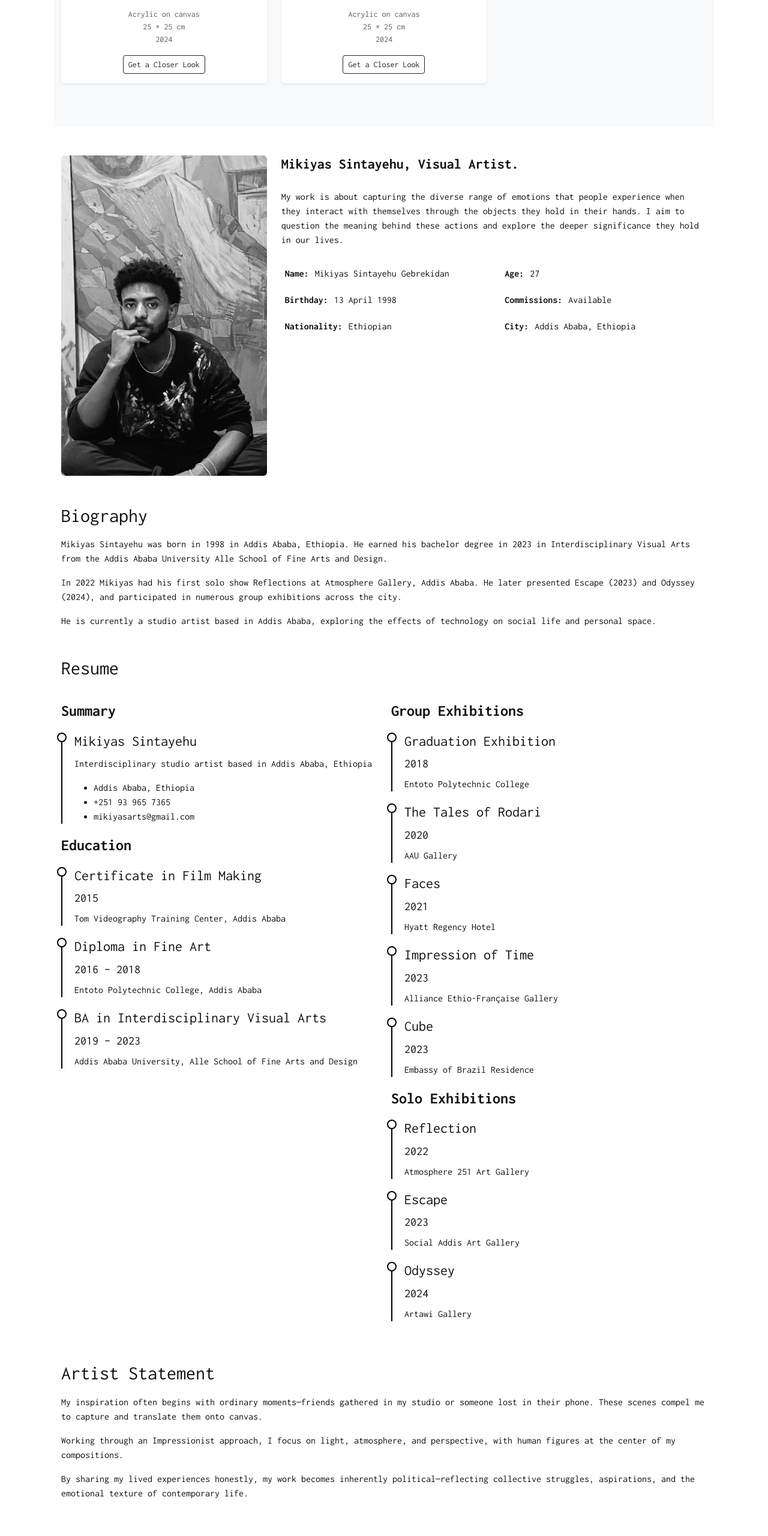
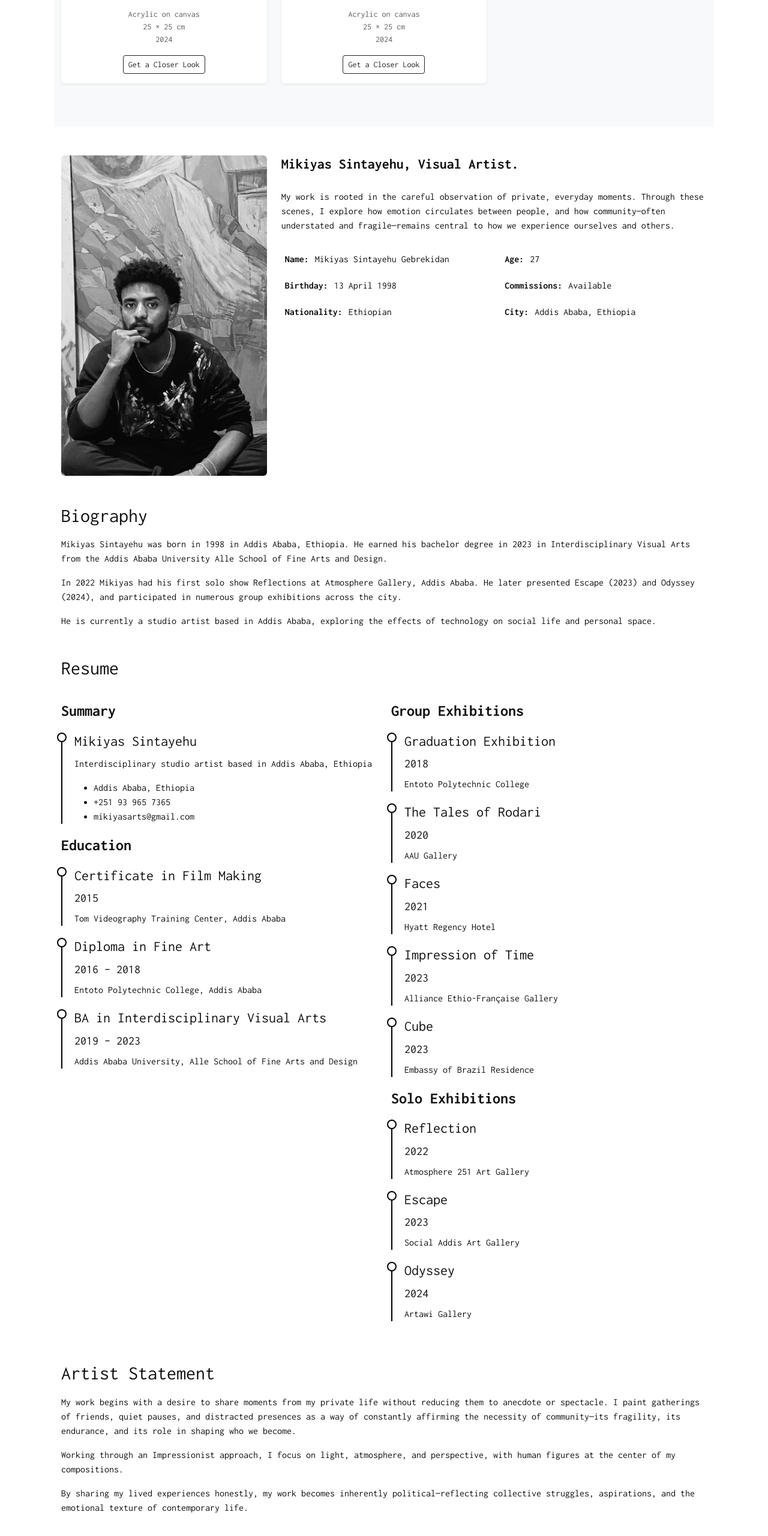
Before and after one commit to TallYoda/ArtPortfolio, a React (Vite) app in the folder mike_porrtfolio/: page / in a window 1280 px wide. Shown: the part 6311-8871 px from the top of the page at 60% size. Built offline with nearby package versions, Linux system fonts and the light colour scheme.

Commit message:
refactor: revise About component text for clarity and depth

```diff
--- a/mike_porrtfolio/src/components/about.tsx
+++ b/mike_porrtfolio/src/components/about.tsx
@@ -21,10 +21,8 @@ const About: React.FC = () => {
             <h2>Mikiyas Sintayehu, Visual Artist.</h2>
 
             <p className="fst-italic py-3">
-              My work is about capturing the diverse range of emotions that people
-              experience when they interact with themselves through the objects
-              they hold in their hands. I aim to question the meaning behind these
-              actions and explore the deeper significance they hold in our lives.
+            My work is rooted in the careful observation of private, everyday moments. Through these scenes,
+            I explore how emotion circulates between people, and how community—often understated and fragile—remains central to how we experience ourselves and others.
             </p>
 
             <div className="row">
@@ -195,9 +193,9 @@ const About: React.FC = () => {
         <div className="section-title mt-5">
           <h2>Artist Statement</h2>
           <p>
-            My inspiration often begins with ordinary moments—friends gathered
-            in my studio or someone lost in their phone. These scenes compel me
-            to capture and translate them onto canvas.
+          My work begins with a desire to share moments from my private life without reducing them to anecdote or spectacle. I paint gatherings of friends,
+          quiet pauses, and distracted presences as a way of constantly affirming the necessity of community—its fragility, its endurance, and its role in shaping who we become.
+
           </p>
           <p>
             Working through an Impressionist approach, I focus on light,
```
